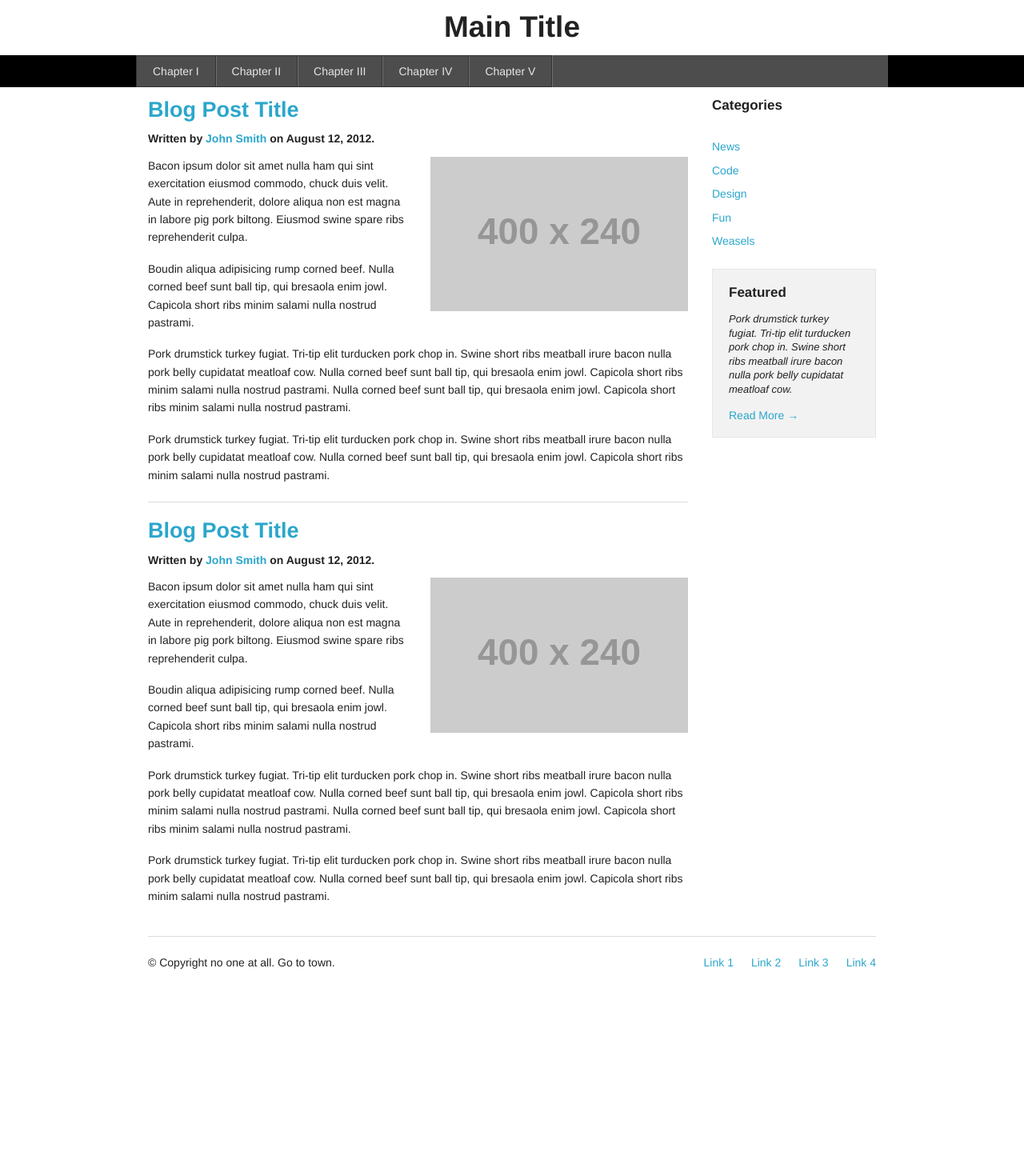
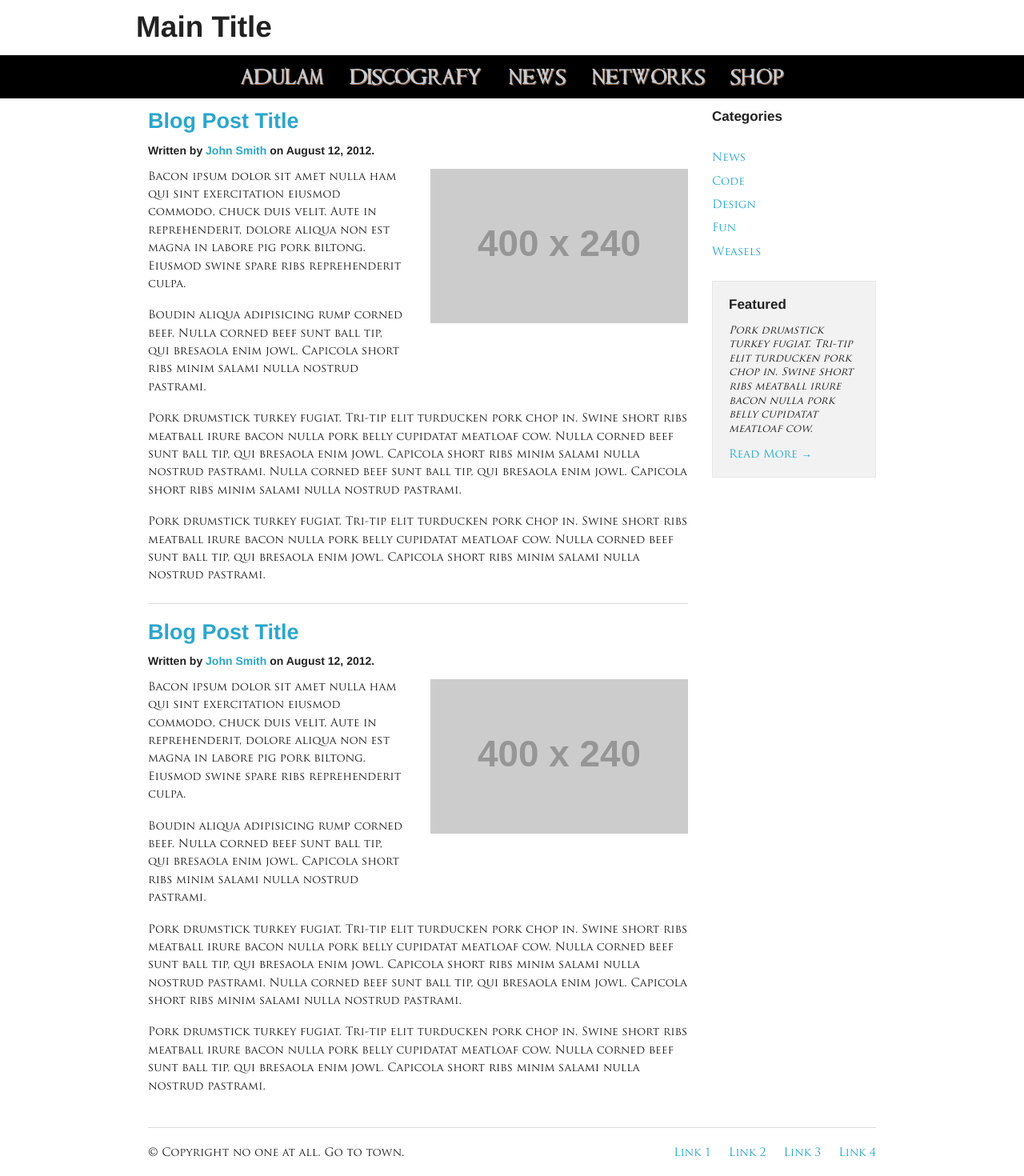
Before and after one commit to bergsail/adulam, a CodeIgniter app: page /adulam/ in a window 1280 px wide. Shown: the whole page at 80% size. Before the commit the page ends 1211 px from the top, so only its background shows below. Run offline with CodeIgniter, Linux system fonts and the light colour scheme; grey boxes labelled with a size stand in for pictures from a placeholder-image service; some libraries are stand-ins or nearby versions.

Commit message:
add fonts and clean css

```diff
--- a/application/views/template.php
+++ b/application/views/template.php
@@ -29,32 +29,6 @@
     <script src="http://html5shiv.googlecode.com/svn/trunk/html5.js"></script>
   <![endif]-->
 
-  <style type="text/css">
-
-    h2 {
-      text-align: center;
-    }
-
-    .navigator {
-      background-color: #000;
-      width: 100%
-    }
-
-    .sticky {
-      position: fixed;
-      z-index: 500;
-      animation:thedrop 1s 1;
-      -moz-animation:thedrop 1s 1;
-      -webkit-animation:thedrop 1s 1;
-    }
-
-    #main_menu {
-      margin-top: 0px;
-      margin-bottom: 0px;
-    }
-
-  </style>
-
 </head>
 <body>
 
@@ -65,12 +39,12 @@
   <div class="navigator">
     <div class="row nav-container">
       <nav>
-        <ul class="nav-bar" id="main_menu">
-          <li><a href="#chapter-1" class="selected">Chapter I</a></li>
-          <li><a href="#chapter-2">Chapter II</a></li>
-          <li><a href="#chapter-3">Chapter III</a></li>
-          <li><a href="#chapter-4">Chapter IV</a></li>
-          <li><a href="#chapter-5">Chapter V</a></li>
+        <ul class="" id="main_menu">
+          <li><a href="#adulam" class="selected">Adulam</a></li>
+          <li><a href="#discografy">Discografy</a></li>
+          <li><a href="#news">News</a></li>
+          <li><a href="#networks">Networks</a></li>
+          <li><a href="#shop">Shop</a></li>
         </ul>
       </nav>
     </div>
--- /dev/null
+++ b/resources/css/style.css
@@ -0,0 +1,56 @@
+@font-face {
+    font-family: Requiem;
+    src: url(http://localhost/adulam/resources/css/Requiem.ttf);
+    font-weight:400;
+}
+
+@font-face {
+    font-family: TrajanProRegular;
+    src: url(http://localhost/adulam/resources/css/TrajanPro-Regular.otf);
+    font-weight:400;
+}
+
+body {
+  font-family: TrajanProRegular;
+}
+
+.navigator {
+  background-color: #000;
+  width: 100%
+}
+
+.sticky {
+  position: fixed;
+  z-index: 500;
+  animation:thedrop 1s 1;
+  -moz-animation:thedrop 1s 1;
+  -webkit-animation:thedrop 1s 1;
+}
+
+#main_menu {
+  margin-top: 0px;
+  margin-bottom: 0px;
+}
+
+.nav-container nav {
+  margin: 0 5px 0 5px;
+}
+
+.nav-container nav ul {
+  text-align: center;
+}
+
+.nav-container nav li {
+  display: inline-block;
+  text-decoration: none;
+  margin: 5px 1em 5px 1em;
+}
+
+.nav-container nav li a {
+  font-family: Requiem;
+  text-transform: lowercase;
+  font-size: 2em;
+  color: #c6cdd5;
+  text-shadow: 1px 1px 1px #ab7a5a;
+  filter: dropshadow(color=#ab7a5a, offx=1, offy=1);
+}
```
Also changed, not shown: resources/css/Requiem.ttf (added), resources/css/TrajanPro-Bold.otf (added), resources/css/TrajanPro-Regular.otf (added).
